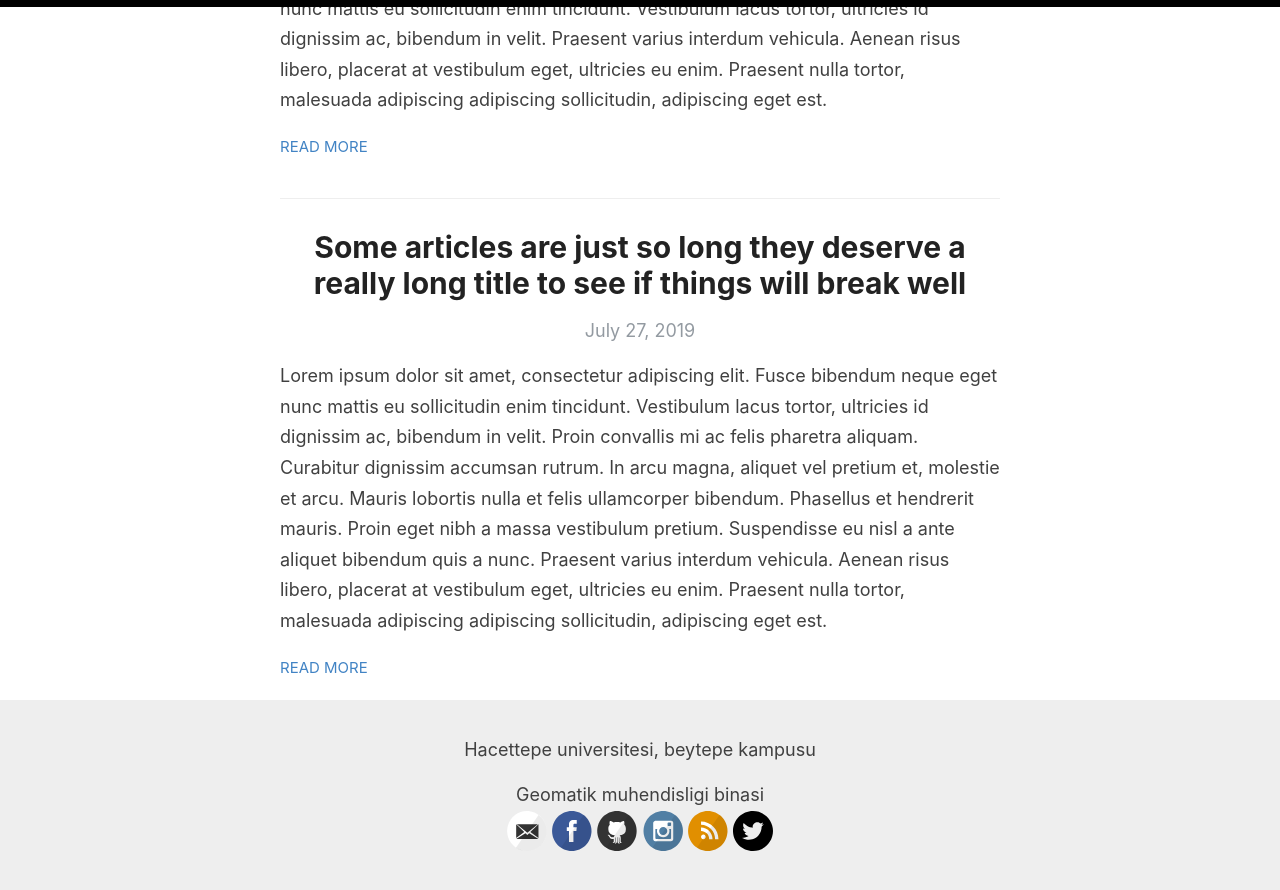
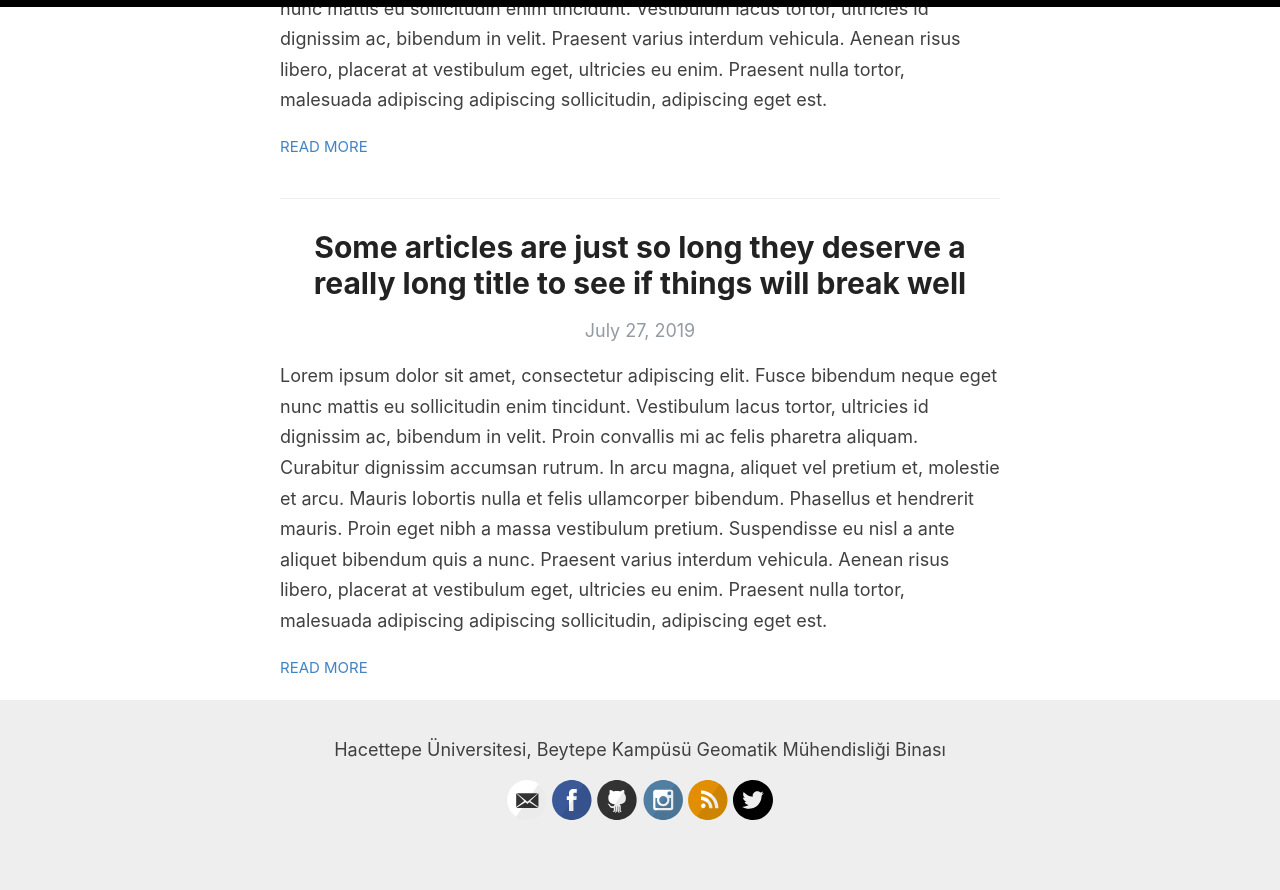
Before and after one commit to kabarmaz/kabarmaz, a Jekyll site: the page built from index.html, in a window 1280 px wide and 900 px high, scrolled down 1563 px. Shown: the top 890 px of the window. Built offline with Jekyll 4.4.1, drawn with Linux system fonts in a browser that asks for light colours; the list of posts is cut into pages by our own code.

Commit message:
Update default.html

```diff
--- a/_layouts/default.html
+++ b/_layouts/default.html
@@ -48,8 +48,8 @@
       <div class="wrapper-footer">
         <div class="container">
           <footer class="footer">
-            <p>Hacettepe universitesi, beytepe kampusu<p>
-            <p>Geomatik muhendisligi binasi<br>
+            <p>Hacettepe Üniversitesi, Beytepe Kampüsü
+                Geomatik Mühendisliği Binası<p>
             {% include svg-icons.html %}
           </footer>
         </div>
```
